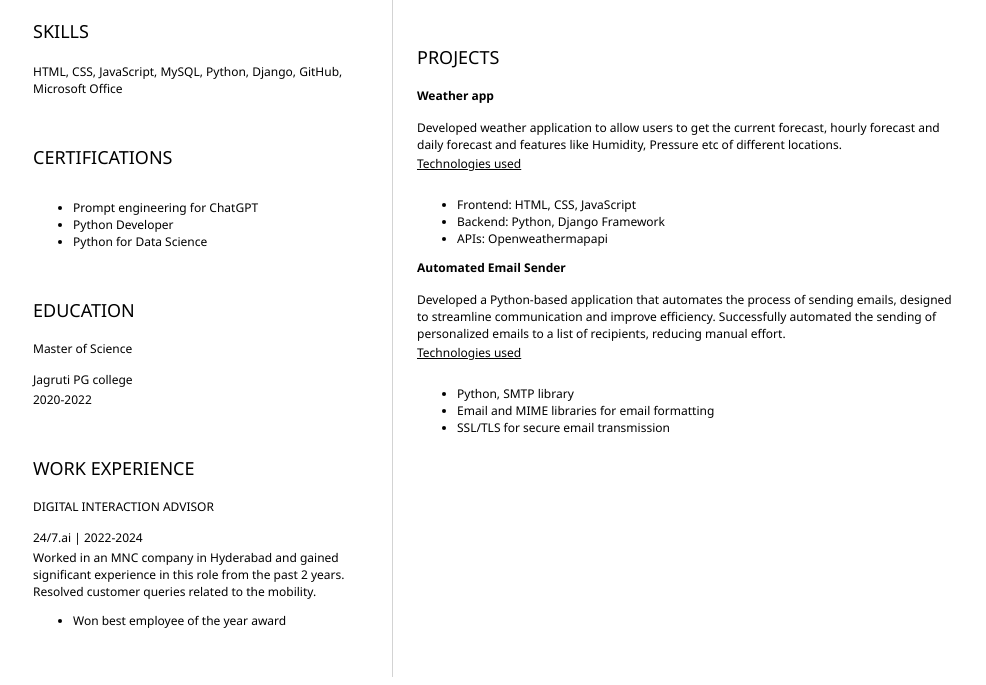
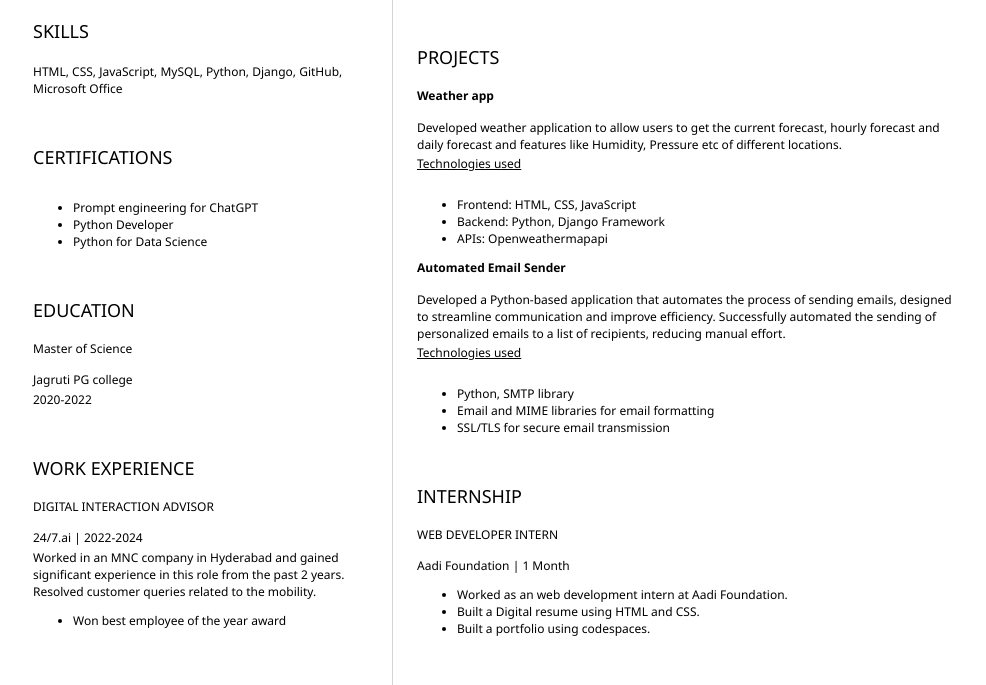
Before and after one commit to Bindu1724/resume, a plain HTML site: page index.html in a window 1280 px wide. Shown: the part 307-992 px from the top of the page, without its empty margins (151-1137 px from the left). Drawn offline with Linux system fonts and the light colour scheme.

Commit message:
Commit last change

```diff
--- a/index.html
+++ b/index.html
@@ -101,6 +101,21 @@
 						<li>SSL/TLS for secure email transmission</li>
 					</ul>
 				</section>
+				<section>
+					<h2>INTERNSHIP</h2>
+					<h3>WEB DEVELOPER INTERN</h3>
+					<p>
+						Aadi Foundation | 1 Month
+				    </p>
+					<p>
+					<ul>
+						<li>Worked as an web development intern at Aadi Foundation.</li>
+						<li>Built a Digital resume using HTML and CSS.</li>
+						<li>Built a portfolio using codespaces. </li>
+					</ul>
+				    </p>
+
+				</section>
 
 			</article>
 		</main>
```
